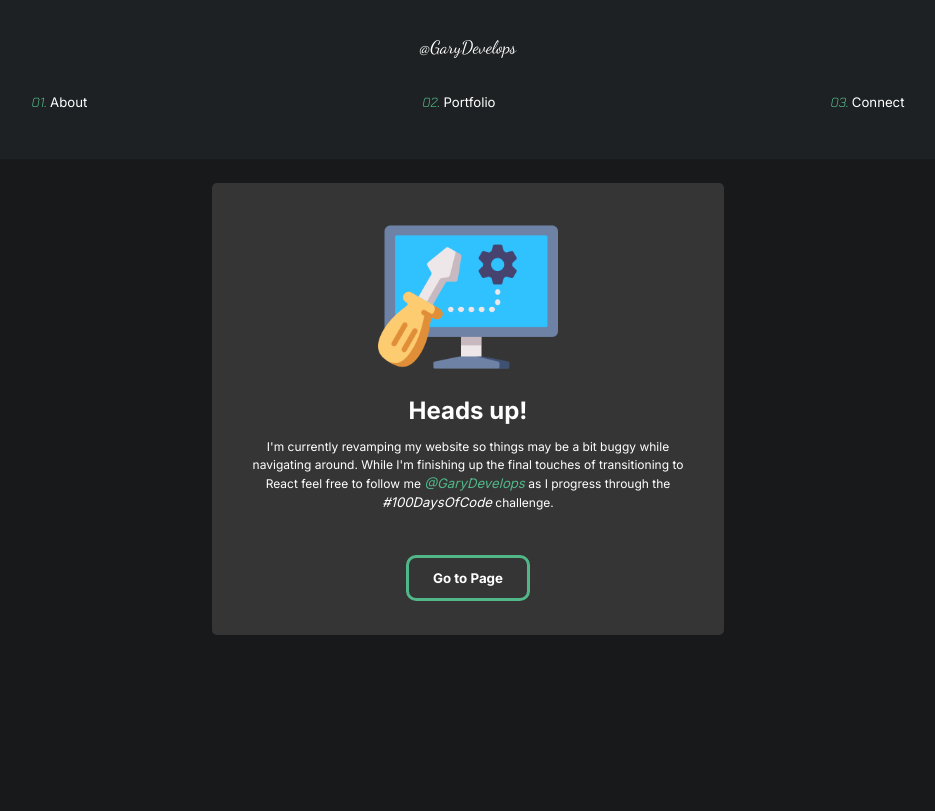
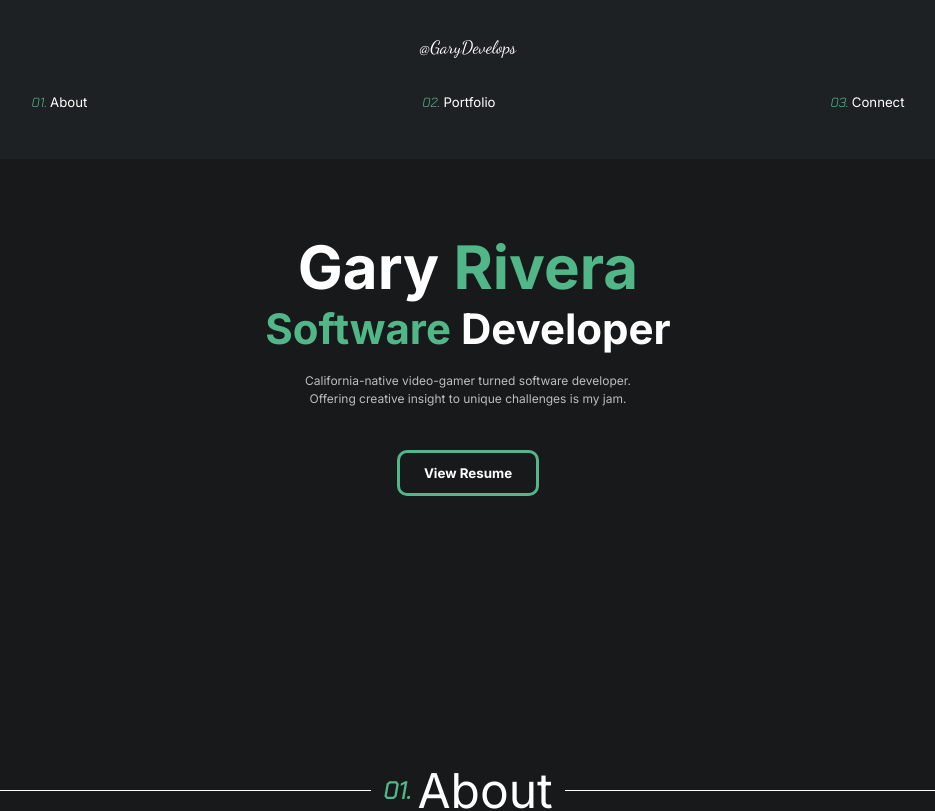
Before and after one commit to gary-rivera/v2, a React (Create React App) app: page / in a window 1280 px wide. Shown: the top 811 px of the page, without its empty margins (172-1107 px from the left). Built offline with nearby package versions, Linux system fonts and the light colour scheme.

Commit message:
removed disclaimer + UnderMaintenance state of app

```diff
--- a/src/App.js
+++ b/src/App.js
@@ -9,7 +9,7 @@ import { AnimatePresence } from 'framer-motion';
 
 //TODO: 404 error catching
 function App() {
-  const [userDisclaimed, setUserDisclaimed] = useState(false);
+  // const [userDisclaimed, setUserDisclaimed] = useState(false);
 
   return (
     <div className="App">
@@ -17,15 +17,7 @@ function App() {
       <Nav />
       <Route path="/">
         <AnimatePresence>
-          {userDisclaimed ?
-            <Main key="main"/>
-            :
-            <Disclaimer
-              key="disclaim"
-              disclaimer={userDisclaimed}
-              setDisclaimer={setUserDisclaimed}
-            />
-          }
+          <Main key="main"/>
         </AnimatePresence>
       </Route>
     </div>
@@ -33,3 +25,20 @@ function App() {
 }
 
 export default App;
+
+
+/*
+
+Use below and uncomment line 12 when page is under construction.
+
+{
+  userDisclaimed ?
+    <Main key="main"/>
+    :
+    <Disclaimer
+      key="disclaim"
+      disclaimer={userDisclaimed}
+      setDisclaimer={setUserDisclaimed}
+    />
+}
+*/
--- a/src/utils/projects.js
+++ b/src/utils/projects.js
@@ -17,6 +17,7 @@ import flappyGif from '../img/projectScreenshots/flappyGif.gif'
 
 const projects = [
     {
+
       title: "Warbler",
       repoLink: 'https://github.com/DataDeveloper7865/warbler',
       deployedLink: 'http://warblology.herokuapp.com/',
```
